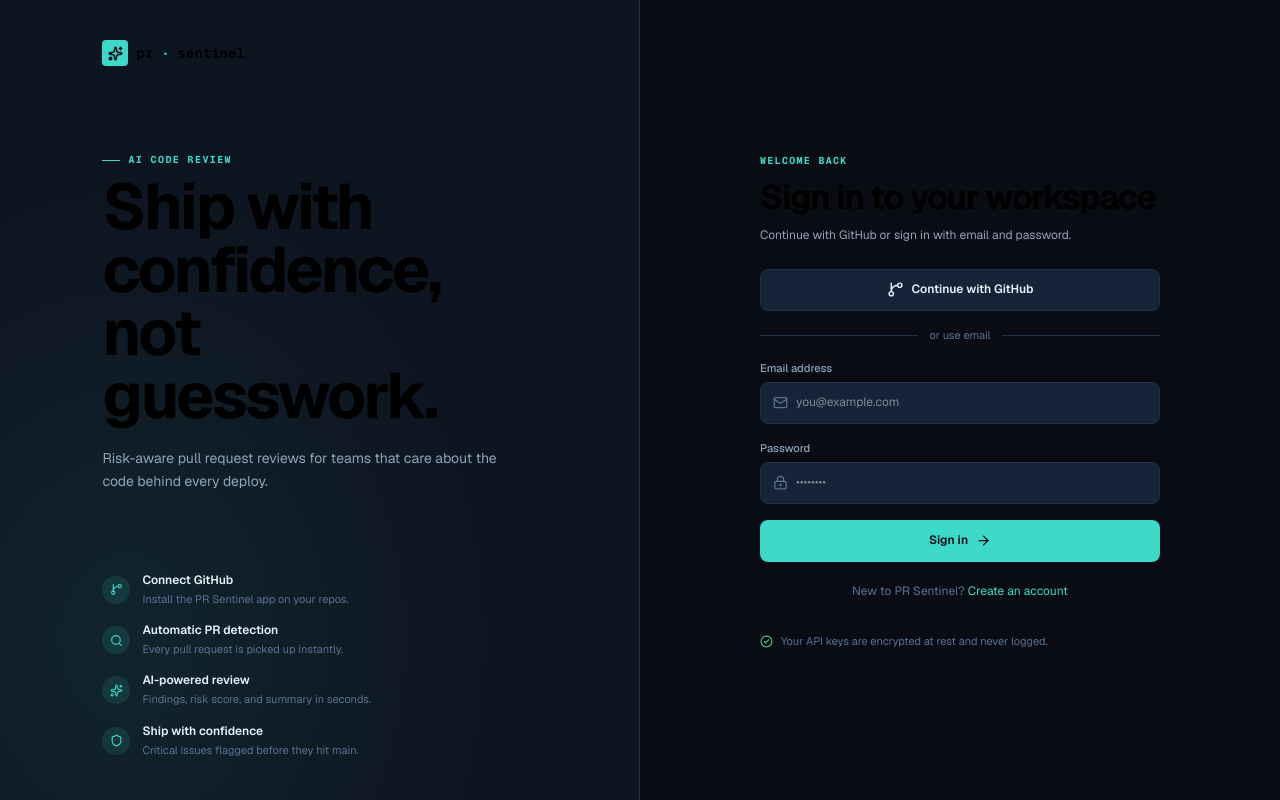
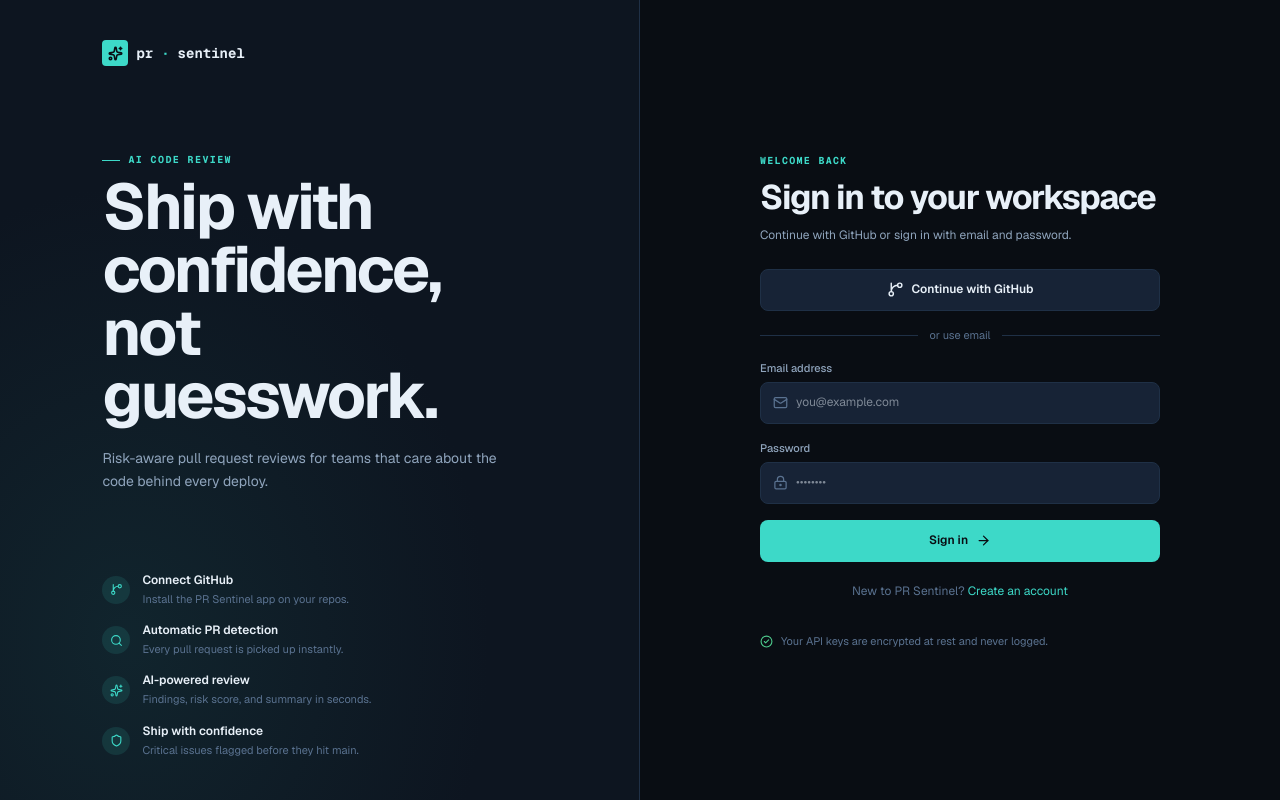
Before and after one commit to Anuragyadav622003/pr-sentinel-test-frontend, a Next.js app: page /sign-in in a window 1280 px wide. Built offline with nearby package versions, Linux system fonts and the light colour scheme; no server answers.

Commit message:
style: update global CSS variables for background and font
Co-authored-by: Anurag yadav <134534151+Anuragyadav622003@users.noreply.github.com>

```diff
--- a/src/app/globals.css
+++ b/src/app/globals.css
@@ -179,10 +179,10 @@ p { margin: 0; }
 button, input, textarea, select { font: inherit; color: inherit; }
 
 * { box-sizing: border-box; }
-html { background: var(--background); scrollbar-width: none; }
+html { background: var(--bg); scrollbar-width: none; }
 * { scrollbar-width: none; }
 html::-webkit-scrollbar, body::-webkit-scrollbar, *::-webkit-scrollbar { display: none; width: 0; height: 0; }
-body { margin: 0; background: var(--background); color: var(--foreground); scrollbar-width: none; font-family: Arial, Helvetica, sans-serif; }
+body { margin: 0; background: var(--bg); color: var(--text); scrollbar-width: none; font-family: var(--font-sans); }
 button, input { font: inherit; }
 button { cursor: pointer; }
 a { color: inherit; text-decoration: none; }
```
